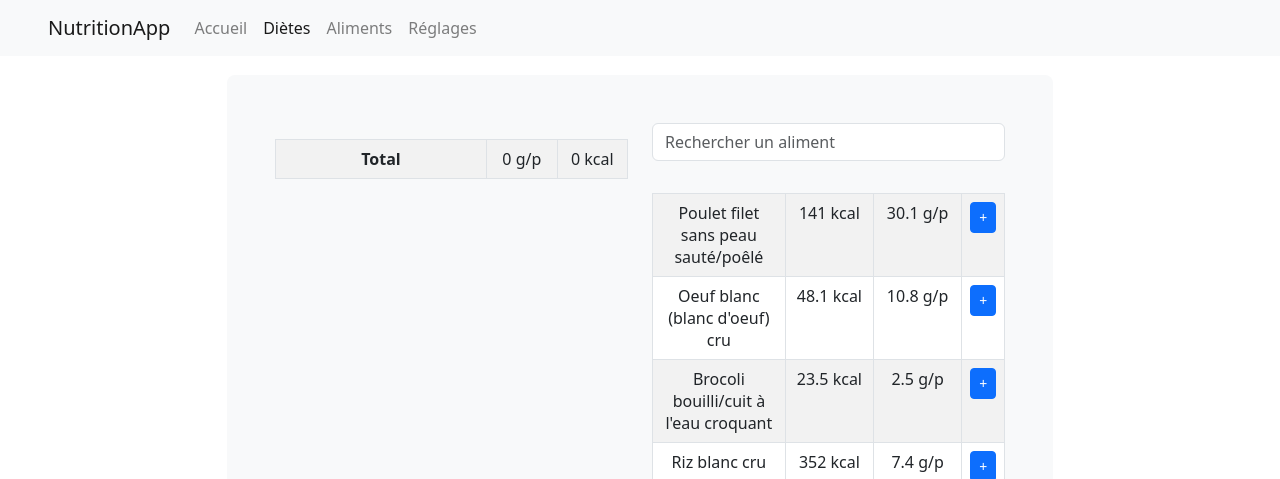
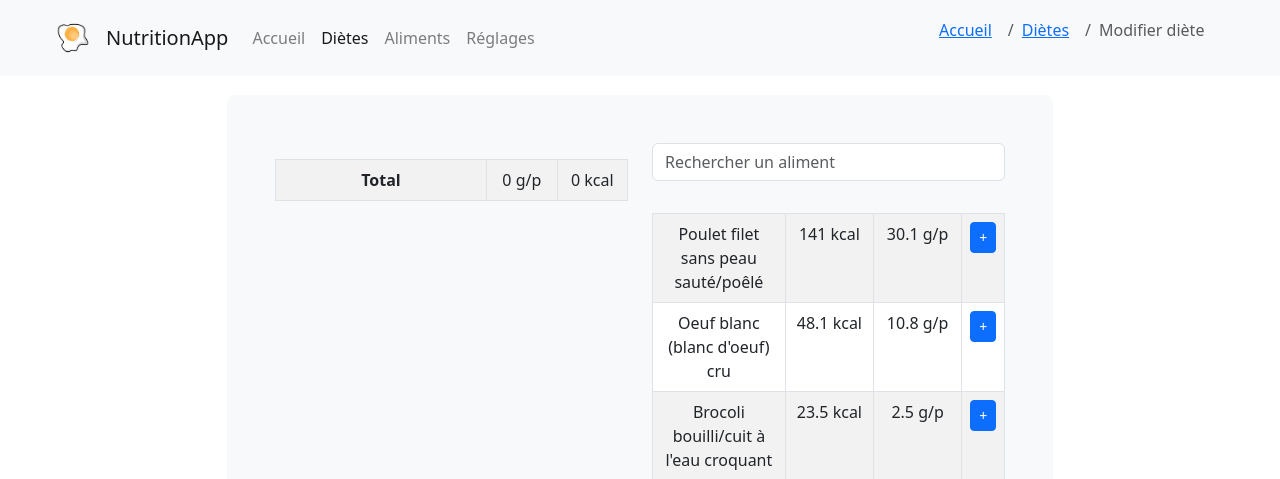
Before and after one commit to terry57tt/NutritionApp, a Flask app: page /creer_diete/3 in a window 1280 px wide. Shown: the top 479 px of the page. Run offline with Flask 3, Linux system fonts and the light colour scheme; data comes from the database, SQL or seed files in the repository; both versions use the stored data as it was after the commit; some libraries are stand-ins or nearby versions.

Commit message:
Impl: fil d'ariane + logo favicon

```diff
--- a/app.py
+++ b/app.py
@@ -74,10 +74,17 @@ def data_reader():
 # page d'accueil
 @app.route('/')
 def accueil():
+    '''{% for item in breadcrumb %}
+      {% if not loop.last %}
+          <li><a href="{{ item.url }}">{{ item.title }}</a> &gt;</li>
+      {% else %}
+          <li>{{ item.title }}</li>
+      {% endif %}
+  {% endfor %}'''
     utilisateur_courrant = utilisateur.query.filter_by(id=1).first()
     if utilisateur_courrant is not None:
         diet = diete.query.get(utilisateur_courrant.diete)
-        return render_template('accueil.html', utilisateur=utilisateur_courrant, diete=diet)
+        return render_template('accueil.html', utilisateur=utilisateur_courrant, diete=diet, breadcrumb=[{'title': 'Accueil', 'url': '/'}])
     else:
         return "Vous devez créer un utilisateur : <a href='/init'>Créer un utilisateur</a>"
 
--- a/templates/base.html
+++ b/templates/base.html
@@ -5,7 +5,12 @@
     <meta name="viewport"
           content="width=device-width, user-scalable=no, initial-scale=1.0, maximum-scale=1.0, minimum-scale=1.0">
     <meta http-equiv="X-UA-Compatible" content="ie=edge">
+
+
+    <link rel="shortcut icon" type="image/x-icon" href="{{ url_for('static', filename='images/favicon.ico') }}">
     <link rel="stylesheet" href="{{root}}{{ url_for('static', filename='css/base.css') }}">
+
+
     <link rel="stylesheet" href="https://cdn.jsdelivr.net/npm/bootstrap@4.0.0/dist/css/bootstrap.min.css" integrity="sha384-Gn5384xqQ1aoWXA+058RXPxPg6fy4IWvTNh0E263XmFcJlSAwiGgFAW/dAiS6JXm" crossorigin="anonymous">
     <script src="https://code.jquery.com/jquery-3.2.1.slim.min.js" integrity="sha384-KJ3o2DKtIkvYIK3UENzmM7KCkRr/rE9/Qpg6aAZGJwFDMVNA/GpGFF93hXpG5KkN" crossorigin="anonymous"></script>
     <script src="https://cdn.jsdelivr.net/npm/popper.js@1.12.9/dist/umd/popper.min.js" integrity="sha384-ApNbgh9B+Y1QKtv3Rn7W3mgPxhU9K/ScQsAP7hUibX39j7fakFPskvXusvfa0b4Q" crossorigin="anonymous"></script>
--- a/templates/creer_diete.html
+++ b/templates/creer_diete.html
@@ -1,9 +1,13 @@
 {% extends 'base.html' %}
-{% set page = 'dietes' %}
-{% include "navbar.html" %}
-{% include "flash_messages.html" %}
 
 {% block content %}
+{% set page = 'dietes' %}
+
+{% set place = ["accueil","dietes","modifier_diete"] %}
+{% with breadcrumb=place %}
+    {% include "navbar.html" %}
+{% endwith %}
+
 <link rel="stylesheet" href="{{root}}{{ url_for('static', filename='css/pages.css') }}">
 
 <div class="content_gerer_diete">
--- a/templates/navbar.html
+++ b/templates/navbar.html
@@ -1,5 +1,10 @@
 <nav class="navbar navbar-expand-lg navbar-light bg-light">
-  <a class="navbar-brand ms-5" href="{{url_for('accueil')}}">NutritionApp</a>
+  <a class="navbar-brand ms-5" href="{{url_for('accueil')}}">
+    <div class="d-flex align-items-center">
+    <img src="{{url_for('static', filename='images/logo_app.png')}}" alt="logo" width="50" height="50" class="d-inline-block align-text-top">
+    <span class="ms-2">NutritionApp</span>
+    </div>
+  </a>
   <button
     class="navbar-toggler"
     type="button"
@@ -14,7 +19,7 @@
   <div class="collapse navbar-collapse" id="navbarNavDropdown">
     <ul class="navbar-nav">
       <li class="nav-item {% if page == 'accueil' %}active{% endif %}">
-        <a href="{{url_for('accueil')}}" class="nav-link">Accueil</a>
+      <a href="{{url_for('accueil')}}" class="nav-link">Accueil</a>
       </li>
       <li class="nav-item {% if page == 'dietes' %}active{% endif %}">
         <a href="{{url_for('dietes')}}" class="nav-link">Diètes</a>
@@ -27,4 +32,29 @@
       </li>
     </ul>
   </div>
+
+  <ol class="breadcrumb" style="margin-right: 2cm;">
+    {% if breadcrumb|length > 1 %} {# si on n'est pas sur la page d'accueil #}
+      {% set pretty_name = {
+        'accueil': 'Accueil',
+        'dietes': 'Diètes',
+        'aliments': 'Aliments',
+        'reglages': 'Réglages',
+        'modifier_diete': 'Modifier diète',
+        'changer_diete': 'Changer diète',
+        'creer_aliment': 'Créer aliment',
+        'display_diete': 'Détail diète',
+        'modifier_aliment': 'Modifier aliment'
+      } %}
+
+      {% for item in breadcrumb %}
+        {% if loop.last %}
+          <li class="breadcrumb-item active" aria-current="page">{{pretty_name[item]}}</li>
+        {% else %}
+          <li class="breadcrumb-item"><a href="{{url_for(item)}}">{{pretty_name[item]}}</a></li>
+        {% endif %}
+      {% endfor %}
+    {% endif %}
+  </ol>
 </nav>
+{% include 'flash_messages.html' %}
```
Also changed, not shown: templates/accueil.html (+7 -4 lines), templates/aliments.html (+6 -3 lines), templates/api_affiche.html (+7 -3 lines), templates/api_recherche.html (+7 -3 lines), templates/changer_diete.html (+7 -3 lines), templates/dietes.html (+7 -3 lines), templates/display_diete.html (+7 -3 lines), templates/modifier_aliment.html (+7 -3 lines), templates/reglages.html (+7 -3 lines), database.db, static/images/favicon.ico (added), static/images/logo_app.png (added).
